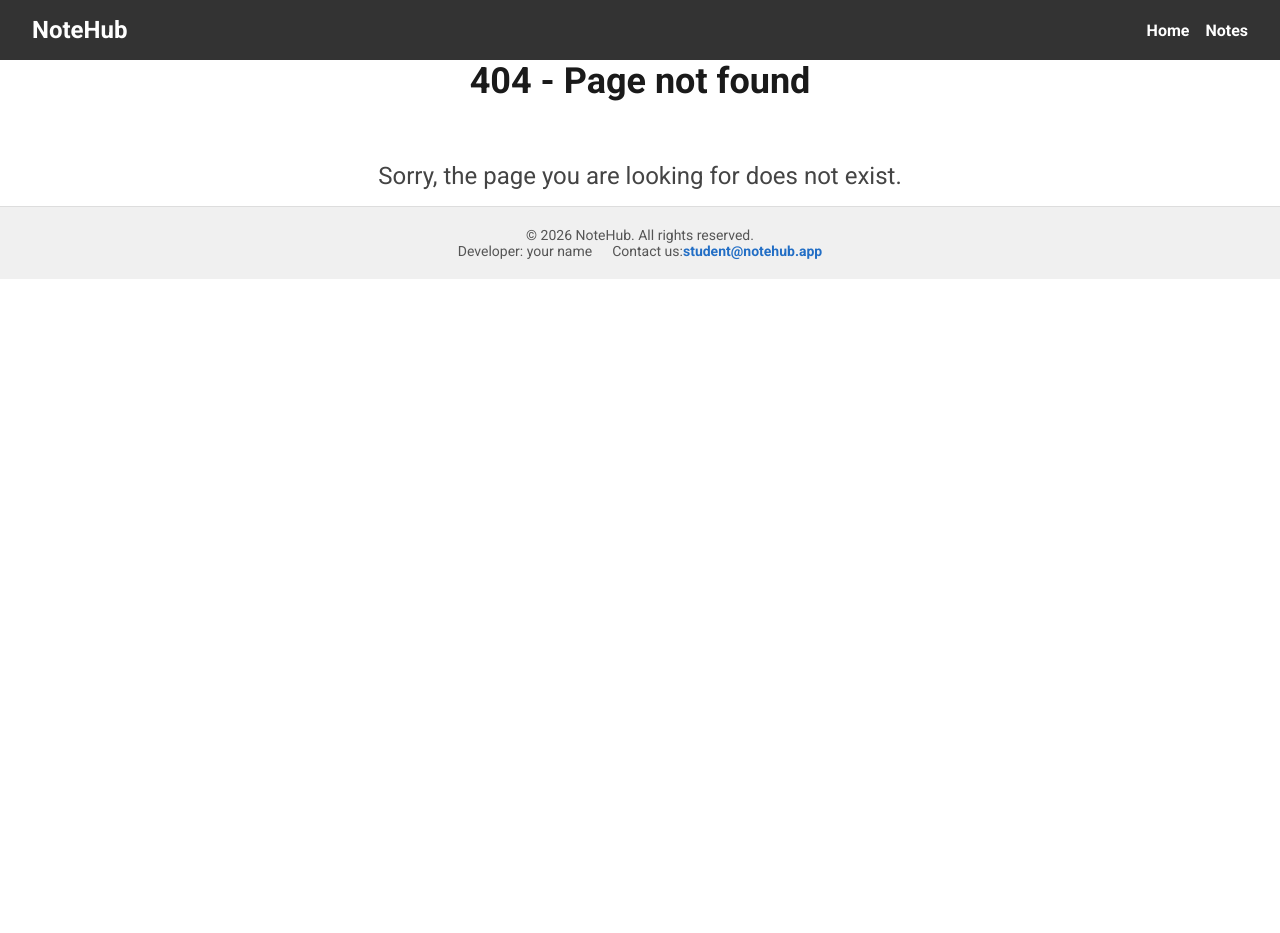
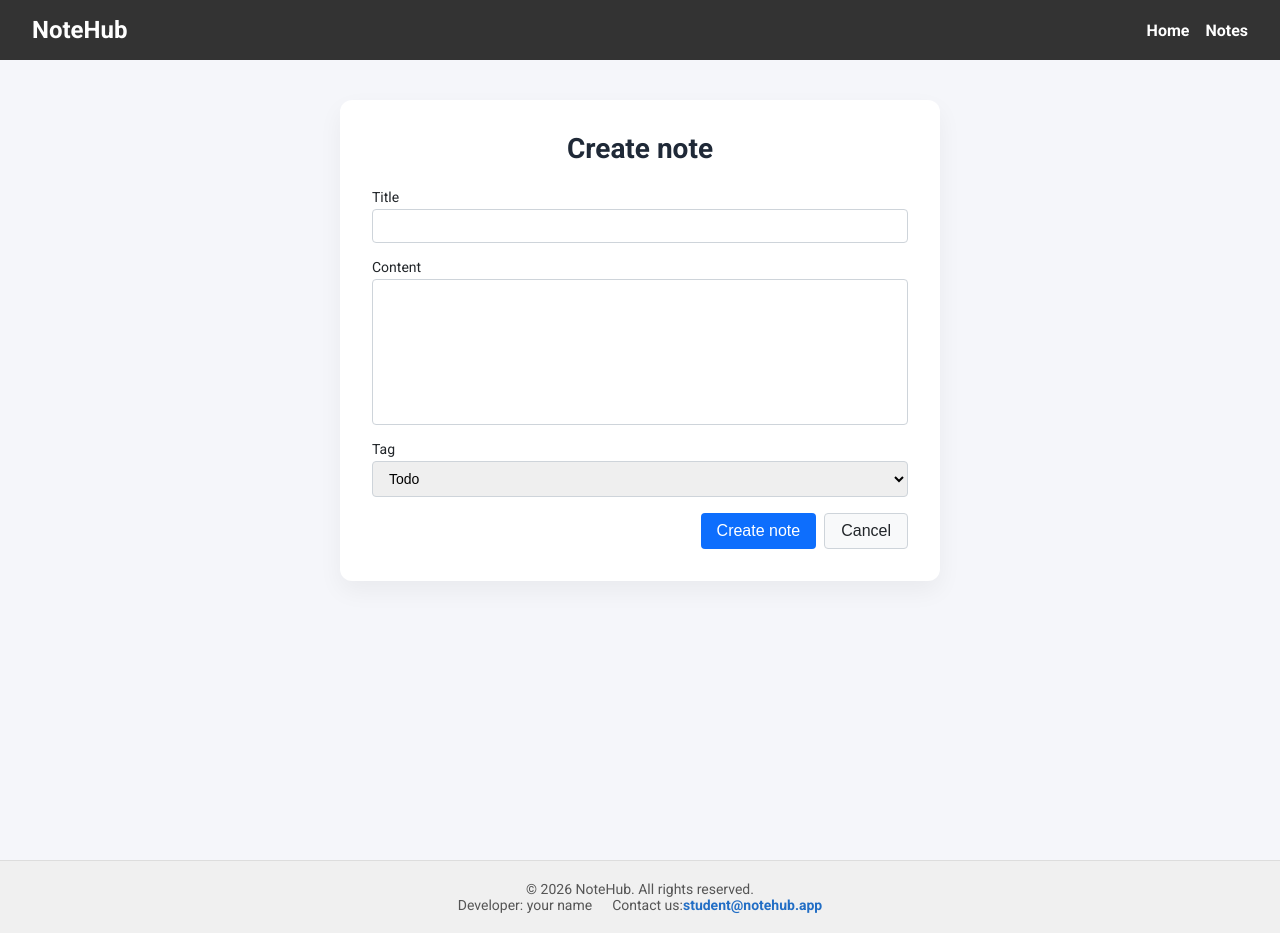
Before and after one commit to Volodymyr-UA-1/08-zustand, a Next.js app: page /notes/action/create in a window 1280 px wide. Before the commit this address had no page. Before the commit the page ends 800 px from the top, so only its background shows below. Built offline with nearby package versions, Linux system fonts and the light colour scheme; no server answers.

Commit message:
add Form

```diff
--- /dev/null
+++ b/app/notes/action/create/CreateNote.module.css
@@ -0,0 +1,26 @@
+.main {
+    min-height: 100vh;
+    padding: 40px 20px;
+    background-color: #f5f6fa;
+
+    display: flex;
+    justify-content: center;
+    align-items: flex-start;
+}
+
+.container {
+    width: 100%;
+    max-width: 600px;
+    background-color: #ffffff;
+    padding: 32px;
+    border-radius: 12px;
+    box-shadow: 0 10px 25px rgba(0, 0, 0, 0.05);
+}
+
+.title {
+    font-size: 28px;
+    font-weight: 600;
+    margin-bottom: 24px;
+    text-align: center;
+    color: #1f2937;
+}
--- /dev/null
+++ b/app/notes/action/create/page.tsx
@@ -0,0 +1,34 @@
+import { Metadata } from "next";
+import css from "./CreateNote.module.css";
+import NoteForm from "@/components/NoteForm/NoteForm";
+
+export const metadata: Metadata = {
+  title: "Create Note | NoteHub",
+  description: "Create a new note in your NoteHub workspace",
+  metadataBase: new URL("https://notehub.com"),
+  openGraph: {
+    title: "Create Note | NoteHub",
+    description: "Create a new note in your NoteHub workspace",
+    url: "https://notehub.com/notes/action/create",
+    images: [
+      {
+        url: "https://ac.goit.global/fullstack/react/notehub-og-meta.jpg",
+        width: 1200,
+        height: 630,
+        alt: "Create Note",
+      },
+    ],
+    type: "website",
+  },
+};
+
+export default function CreateNote() {
+  return (
+    <main className={css.main}>
+      <div className={css.container}>
+        <h1 className={css.title}>Create note</h1>
+        <NoteForm />
+      </div>
+    </main>
+  );
+}
--- a/app/notes/filter/@sidebar/SidebarNotes.tsx
+++ b/app/notes/filter/@sidebar/SidebarNotes.tsx
@@ -9,16 +9,16 @@ const tags = ["Todo", "Work", "Personal", "Meeting", "Shopping"];
 export function SidebarNotes() {
   const pathname = usePathname();
 
-  // Функція для перевірки, чи є посилання активним
   const isActive = (tag: string) => {
+    // Для "All" перевіряємо точний збіг з /all
     if (tag === "All") return pathname === "/notes/filter/all";
+    // Для інших — точний збіг з великої літери, як у масиві tags
     return pathname === `/notes/filter/${tag}`;
   };
 
   return (
     <div className={css.sidebarContainer}>
       <ul className={css.menuList}>
-        {/* Посилання на всі нотатки */}
         <li className={css.menuItem}>
           <Link
             href="/notes/filter/all"
@@ -28,7 +28,6 @@ export function SidebarNotes() {
           </Link>
         </li>
 
-        {/* Динамічний список тегів */}
         {tags.map((tag) => (
           <li key={tag} className={css.menuItem}>
             <Link
--- a/components/Modal/Modal.tsx
+++ b/components/Modal/Modal.tsx
@@ -1,6 +1,7 @@
 import { useEffect } from "react";
 import { createPortal } from "react-dom";
 import css from "./Modal.module.css";
+
 
 interface ModalProps {
     onClose: () => void;
--- a/components/NoteForm/NoteForm.tsx
+++ b/components/NoteForm/NoteForm.tsx
@@ -1,129 +1,79 @@
 'use client';
+
+import { useRouter } from 'next/navigation';
+import { useMutation, useQueryClient } from '@tanstack/react-query';
+import { createNote } from '@/lib/api'; // Твоя функція з api.ts
+import type { NoteTag } from '@/types/note';
 import css from './NoteForm.module.css';
-import { Formik } from 'formik';
-import { useId } from "react";
-import * as Yup from 'yup';
-import { useMutation, useQueryClient } from '@tanstack/react-query';
-import { createNote } from '@/lib/api';
-import { Note } from '@/types/note';
 
-interface NoteFormProps {
-    onCancel?: () => void;
-}
+export default function NoteForm() {
+  const router = useRouter();
+  const queryClient = useQueryClient();
 
-const validationSchema = Yup.object({
-    title: Yup.string()
-        .required('Title is required')
-        .min(3, 'Title must be at least 3 characters')
-        .max(50, 'Title must be at most 50 characters'),
-    content: Yup.string()
-        .max(500, 'Content must be at most 500 characters'),
-    tag: Yup.string()
-        .oneOf(['Todo', 'Work', 'Personal', 'Meeting', 'Shopping'], 'Invalid tag')
-        .required('Tag is required'),
-});
-
-export default function NoteForm({ onCancel }: NoteFormProps) {
-    const fieldId = useId();
-    const queryClient = useQueryClient();
   const { mutate, isPending } = useMutation({
     mutationFn: createNote,
     onSuccess: () => {
-            // Оновлюємо список нотаток у кеші
-            queryClient.invalidateQueries({
-                queryKey: ['notes'],
-                exact: false
-            });
-            // Закриваємо модалку
-            onCancel?.();
+      // Оновлюємо кеш запитів, щоб нова нотатка з'явилася в списку
+      queryClient.invalidateQueries({ queryKey: ['notes'] });
+      // ПОВНИЙ шлях для уникнення 404
+      router.push('/notes/filter/all');
+      router.refresh();
     },
     onError: (error) => {
-            console.error("Помилка при створенні:", error);
-            alert("Не вдалося створити нотатку.");
+      console.error('Помилка:', error);
+      alert('Не вдалося створити нотатку.');
     }
   });
 
+  const handleSubmit = (formData: FormData) => {
+    const title = formData.get('title') as string;
+    const content = formData.get('content') as string;
+    const tag = formData.get('tag') as NoteTag;
+
+    // Валідація (як у твоєму коді)
+    if (!title || title.length < 3) return alert('Title too short');
+
+    mutate({ title, content, tag });
+  };
+
   return (
-        <Formik
-            initialValues={{ title: '', content: '', tag: 'Todo' }}
-            validationSchema={validationSchema}
-            onSubmit={(values) => {
-                mutate(values as Omit<Note, 'id' | 'createdAt' | 'updatedAt'>);
-            }}
-        >
-            {({ handleSubmit, handleChange, values, errors, touched }) => (
-                <form className={css.form} onSubmit={handleSubmit}>
+    <form action={handleSubmit} className={css.form}>
       <div className={css.formGroup}>
-                        <label htmlFor={`${fieldId}-title`}>Title</label>
-                        <input
-                            id={`${fieldId}-title`}
-                            type="text"
-                            name="title"
-                            className={css.input}
-                            onChange={handleChange}
-                            value={values.title}
-                        />
-                        {touched.title && errors.title && (
-                            <span className={css.error}>{errors.title}</span>
-                        )}
+        <label>Title</label>
+        <input type="text" name="title" className={css.input} required />
       </div>
 
       <div className={css.formGroup}>
-                        <label htmlFor={`${fieldId}-content`}>Content</label>
-                        <textarea
-                            id={`${fieldId}-content`}
-                            name="content"
-                            rows={8}
-                            className={css.textarea}
-                            onChange={handleChange}
-                            value={values.content}
-                        />
-                        {touched.content && errors.content && (
-                            <span className={css.error}>{errors.content}</span>
-                        )}
+        <label>Content</label>
+        <textarea name="content" rows={8} className={css.textarea} />
       </div>
 
       <div className={css.formGroup}>
-                        <label htmlFor={`${fieldId}-tag`}>Tag</label>
-                        <select
-                            id={`${fieldId}-tag`}
-                            name="tag"
-                            className={css.select}
-                            onChange={handleChange}
-                            value={values.tag}
-                        >
+        <label>Tag</label>
+        <select name="tag" className={css.select} defaultValue="Todo">
           <option value="Todo">Todo</option>
           <option value="Work">Work</option>
           <option value="Personal">Personal</option>
           <option value="Meeting">Meeting</option>
           <option value="Shopping">Shopping</option>
         </select>
-                        {touched.tag && errors.tag && (
-                            <span className={css.error}>{errors.tag}</span>
-                        )}
       </div>
 
       <div className={css.actions}>
+        {/* Кнопка Create */}
+        <button type="submit" className={css.submitButton} disabled={isPending}>
+          {isPending ? 'Creating...' : 'Create note'}
+        </button>
+
+        {/* Кнопка Cancel — Тільки одна! */}
         <button
           type="button"
           className={css.cancelButton}
-                            onClick={onCancel}
-                            // Блокуємо, щоб не клікнули під час запиту
-                            disabled={isPending}
+          onClick={() => router.push('/notes/filter/all')}
         >
           Cancel
         </button>
-                        <button
-                            type="submit"
-                            className={css.submitButton}
-                            // Змінюємо текст та стан кнопки під час завантаження
-                            disabled={isPending}
-                        >
-                            {isPending ? 'Creating...' : 'Create note'}
-                        </button>
       </div>
     </form>
-            )}
-        </Formik>
   );
 }
```
Also changed, not shown: app/notes/filter/[...slug]/Notes.client.tsx (+34 -25 lines), app/notes/filter/[...slug]/page.tsx (+11 -12 lines), lib/api.ts (+7 -0 lines). Lines whose indentation alone changed are shown as unchanged.
